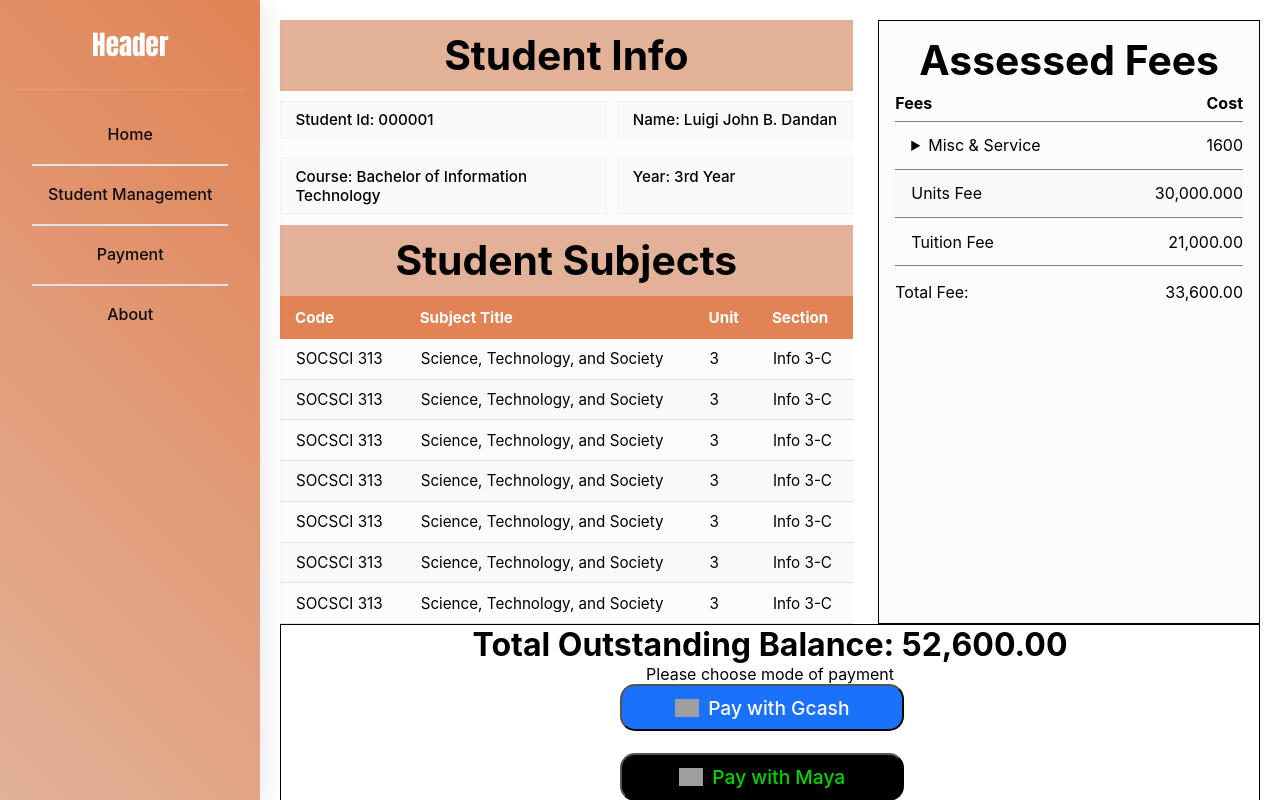
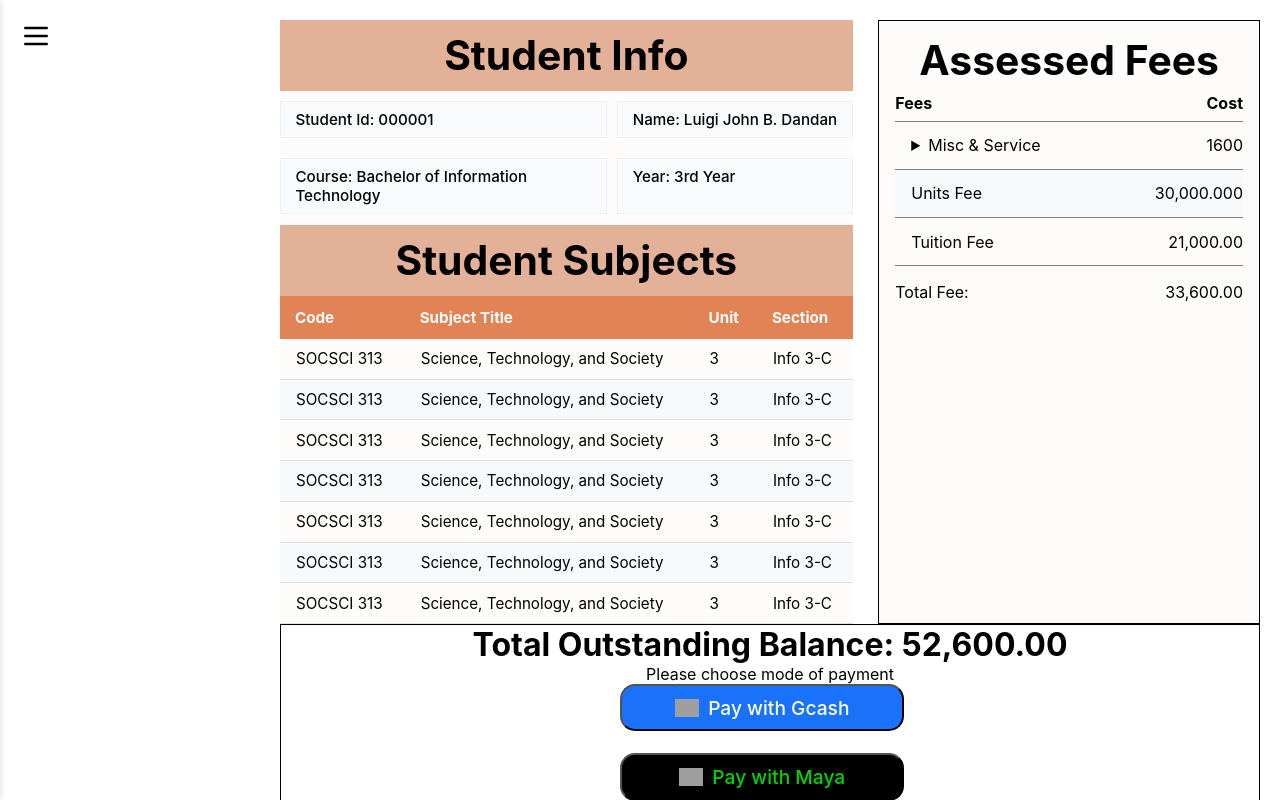
Before and after one commit to jellyacez/Online-Enrollment-System, a React (Vite) app: page /payment in a window 1280 px wide. Shown: the top 800 px of the page. Built offline with nearby package versions, Linux system fonts and the light colour scheme; grey boxes are pictures that could not be loaded.

Commit message:
navbar state change +animation

```diff
--- a/src/components/Nav.jsx
+++ b/src/components/Nav.jsx
@@ -1,31 +1,100 @@
-import { Link } from 'react-router-dom'; //this is react "Link", must be used instead of 'link'
+import { useEffect, useState } from "react";
+import { NavLink, useLocation } from "react-router-dom"; //this is react "Link", must be used instead of 'link'
 import "../css/index.css";
-function Navigation(){
-    return(
-<aside className='sidebar-left'>
+import MenuIcon from "../assets/menu-svgrepo-com.svg";
+function Navigation() {
+  const [isOpen, setIsOpen] = useState(false);
+
+  const location = useLocation();
+  const [sliderStyle, setSliderStyle] = useState({
+    top: 0,
+    height: 0,
+    opacity: 0,
+  });
+
+  const toggleSidebar = () => {
+    setIsOpen(!isOpen);
+  };
+
+  useEffect(() => {
+    setTimeout(() => {
+      const activeElement = document.querySelector(".active-tab");
+      const linksContainer = document.getElementById("links");
+
+      if (activeElement && linksContainer) {
+        const containerRect = linksContainer.getBoundingClientRect();
+        const activeRect = activeElement.getBoundingClientRect();
+
+        setSliderStyle({
+          top: activeRect.top - containerRect.top,
+          height: activeRect.height,
+          opacity: 1,
+        });
+      }
+    }, 10);
+  }, [location]);
+  return (
+    <>
+      <button
+        className={`MenuButton ${isOpen ? "hide-button" : "show-button"}`}
+        onClick={toggleSidebar}
+      >
+        <img src={MenuIcon} alt="Menu" />
+      </button>
+      <aside className={`sidebar-left ${isOpen ? "open" : ""}`}>
         <div className="sidebar-inner">
           <div id="logo">
             <h2>Header</h2>
+            <button className="close-button" onClick={toggleSidebar}>
+              x
+            </button>
           </div>
-                <div id="links">
+
+          <div id="links" style={{ position: "relative" }}>
+            <div
+              className="sliding-bar"
+              style={{
+                top: `${sliderStyle.top}px`,
+                height: `${sliderStyle.height}px`,
+                opacity: sliderStyle.opacity,
+              }}
+            ></div>
             <div className="link-container">
-                        <Link to="/">Home</Link>
+              <NavLink
+                to="/"
+                className={({ isActive }) => (isActive ? "active-tab" : "")}
+              >
+                Home
+              </NavLink>
             </div>
             <div className="link-container">
-                        <Link to="/student-management">Student Management</Link>
+              <NavLink
+                to="/student-management"
+                className={({ isActive }) => (isActive ? "active-tab" : "")}
+              >
+                Student Management
+              </NavLink>
             </div>
             <div className="link-container">
-                        <Link to="/payment">Payment</Link>
+              <NavLink
+                to="/payment"
+                className={({ isActive }) => (isActive ? "active-tab" : "")}
+              >
+                Payment
+              </NavLink>
             </div>
             <div className="link-container">
-                        <Link to="/about">About</Link>
+              <NavLink
+                to="/about"
+                className={({ isActive }) => (isActive ? "active-tab" : "")}
+              >
+                About
+              </NavLink>
             </div>
-
           </div>
-
-
         </div>
       </aside>
-    )
+    </>
+  );
 }
 export default Navigation;
--- a/src/css/index.css
+++ b/src/css/index.css
@@ -2,89 +2,163 @@
   --text: #0e0b0a;
   --text-h: #08060d;
   --bg: #fefcfb;
-  --priamry:#fa6d06;
-  --secondary:#e2b198;
-  --accent:#e18354;
+  --priamry: #fa6d06;
+  --secondary: #e2b198;
+  --accent: #e18354;
   --border: #e5e4e7;
+}
+/* #aaa {
+  margin-left: 260px;
+  min-height: 100vh;
+  background-color: var(--bg);
+  padding: 20px;
+} */
+/* ALl of this are Nav*/
+.sidebar-left {
+  position: fixed;
+  top: 0;
+  left: 0;
+  width: 10;
+  min-width: 10%;
+  height: 100vh;
+  background: linear-gradient(45deg, var(--secondary) 0%, var(--accent) 100%);
+  overflow-y: auto;
+  box-shadow: 6px 0 20px rgba(0, 0, 0, 0.08);
+  z-index: 1000;
 
+  transform: translateX(-100%);
+  transition: transform 0.3s ease-in-out;
+  box-shadow: 2px 0 5px rgba(0, 0, 0, 0.1);
 }
-#aaa{
-  margin-left:260px;
-    min-height: 100vh;
-    background-color: var(--bg);
-    padding:20px
+
+.sidebar-left.open {
+  transform: translateX(0);
 }
-/* ALl of this are Nav*/
-.sidebar-left{
-position: fixed;
-top:0;
-left:0;
-width:10;
-min-width: 10%;
-height:100vh;
-background: linear-gradient(45deg, var(--secondary) 0%, var(--accent) 100%);
-overflow-y:auto;
-box-shadow: 6px 0 20px rgba(0, 0, 0, 0.08);
-z-index: 100;
+
+.MenuButton {
+  position: fixed;
+  top: 20px;
+  left: 20px;
+  background: none;
+  font-size: 24px;
+  border: none;
+  cursor: pointer;
+  z-index: 1001;
+  color: #0e0b0a;
+  transition:
+    opacity 0.2s ease-in-out,
+    visibility 0.2s ease-in-out;
 }
-.sidebar-inner{
-padding:24px 16px;
-display:flex;
-flex-direction: column;
-height:100%;
+
+.show-button {
+  opacity: 1;
+  visibility: visible;
 }
-#logo{
+
+.hide-button {
+  opacity: 0;
+  visibility: hidden;
+}
+
+.MenuButton img {
+  height: 32px;
+  width: 32px;
+  object-fit: contain;
+}
+
+.close-button {
+  position: absolute;
+  background: none;
+  font-size: 24px;
+  border: none;
+  cursor: pointer;
+  color: #000000;
+  float: right;
+  margin-right: 15px;
+}
+.sidebar-inner {
+  padding: 24px 16px;
+  display: flex;
+  flex-direction: column;
+  height: 100%;
+}
+#logo {
   padding-bottom: 24px;
   border-bottom: 1px solid rgba(255, 255, 255, 0.1);
-  margin-bottom: 24px
+  margin-bottom: 24px;
 }
-#logo h2{
-  margin:0;
+#logo h2 {
+  margin: 0;
   color: white;
-  font-size:1.7rem;
-  font-family: Impact, Haettenschweiler, 'Arial Narrow Bold', sans-serif;
+  font-size: 1.7rem;
+  font-family: Impact, Haettenschweiler, "Arial Narrow Bold", sans-serif;
   text-align: center;
 }
-#links{
-  display:flex;
+#links {
+  display: flex;
   flex-direction: column;
-  gap:10px;
-  flex:1;
+  gap: 10px;
+  flex: 1;
   text-align: center;
-
 }
-#links a{
-  color:var(--text);
+#links a {
+  color: var(--text);
   font-weight: 500;
   text-decoration: none;
-  gap:14px;
+  gap: 14px;
 }
-#links a:hover{
-  color:whitesmoke
+#links a:hover {
+  color: whitesmoke;
 }
 
-.link-container{
+.link-container {
   background-color: transparent;
-  padding:0 1rem;
+  padding: 0 1rem;
 }
-.link-container a{
-    display: block;
+.link-container a {
+  display: block;
   padding: 10px 16px;
   color: #cbd5e1;
+  font-weight: 600;
   text-decoration: none;
   font-weight: 500;
-  border-radius: 12px;
+  border-radius: 8px;
+  margin-bottom: 5px;
+
+  position: relative;
+  z-index: 2;
+  transition:
+    color 0.3s ease-in-out,
+    transform 0.2s ease-in-out;
 }
+
 .link-container:not(:first-of-type)::before {
   content: "";
   display: flex;
   border-top: 2px solid var(--border);
   margin-bottom: 8px;
 }
-.link-container a:hover{
-  background-color: var(--priamry);
+
+.link-container a:hover {
   color: whitesmoke;
-
 }
 
+.link-container a.active-tab {
+  color: #fefcfb;
+  transform: scale(1.02);
+}
+
+.sliding-bar {
+  position: absolute;
+  left: 1rem;
+  right: 1rem;
+  background-color: #fa6d06;
+  border-radius: 8px;
+  z-index: 1;
+  box-shadow: 0 4px 6px rgba(250, 109, 6, 0.2);
+  transition:
+    top 0.4s cubic-bezier(0.25, 1, 0.5, 1),
+    height 0.4s ease-in-out,
+    opacity 0.2s;
+}
 /* End of Nav*/
```
Also changed, not shown: src/pages/Homepage.jsx (+3 -5 lines), src/pages/Payment.jsx (+14 -15 lines), src/assets/menu-svgrepo-com.svg (added). Lines whose indentation alone changed are shown as unchanged.
